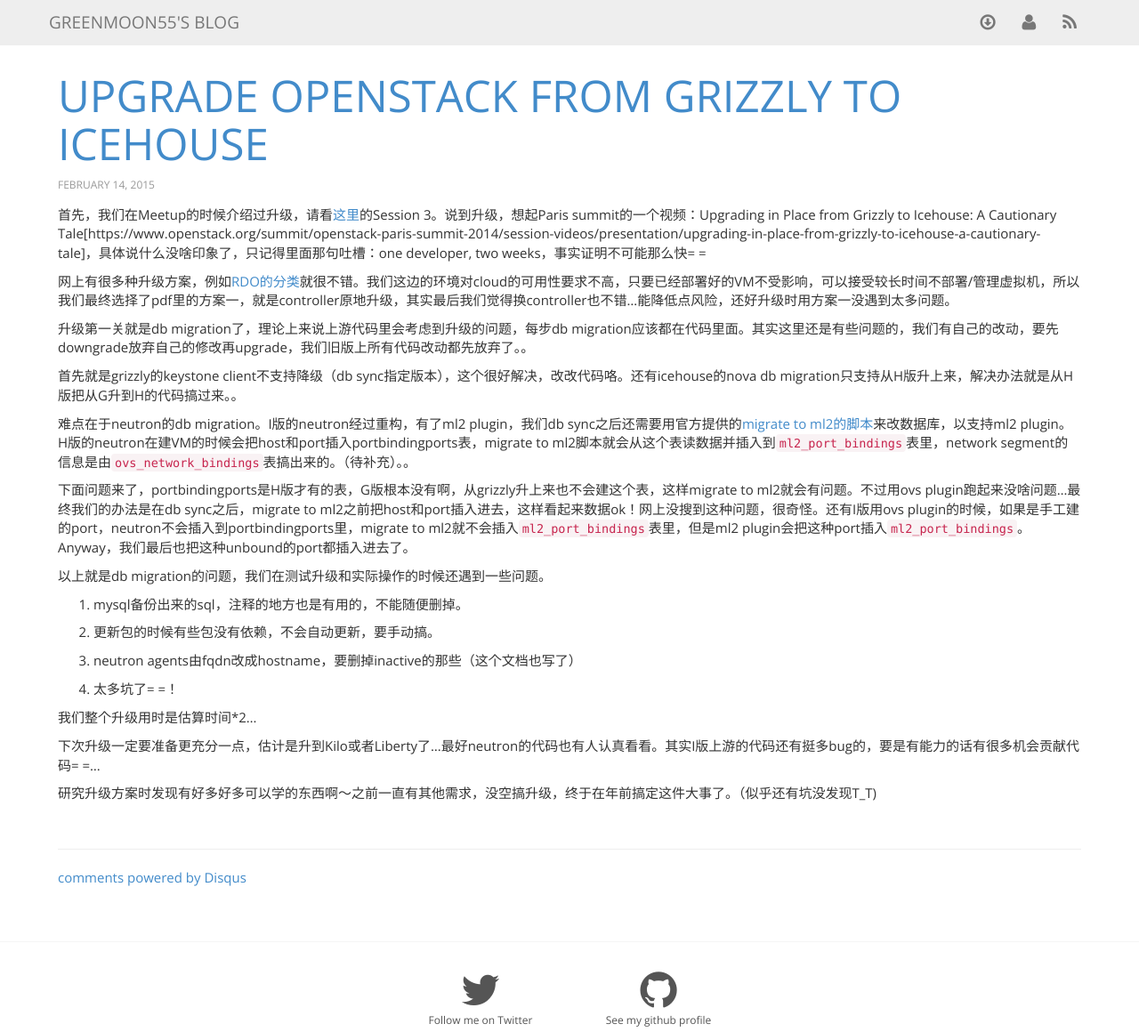
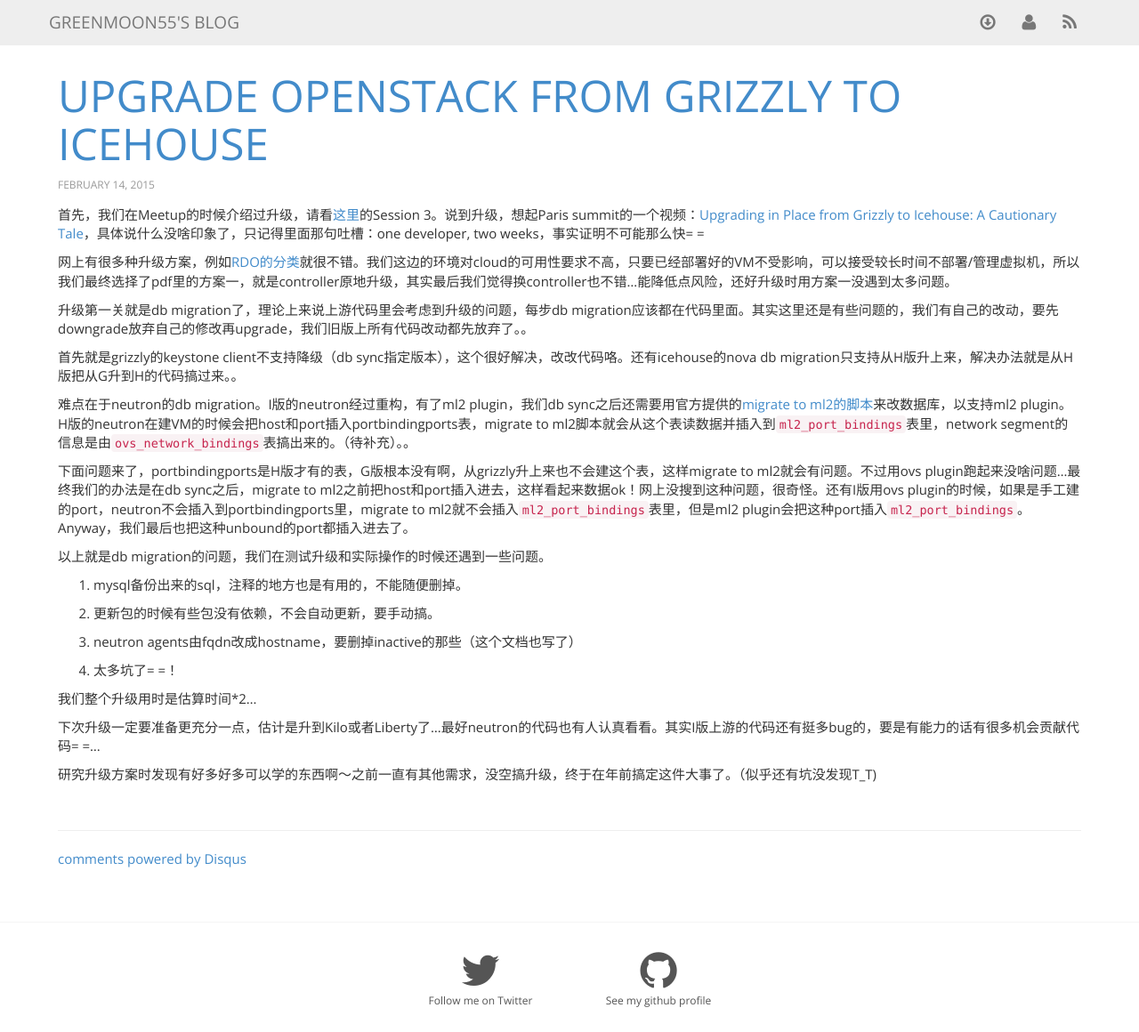
Before and after one commit to greenmoon55/greenmoon55.github.io, a Jekyll site: the page built from _posts/2015-02-14-upgrade-openstack-from-grizzly-to-icehouse.md, in a window 1280 px wide and 1285 px high, cut to the strip 0-1160 px from the top of the window. Shown: the whole strip at 89% size. Built offline with Jekyll 4.4.1, drawn with Linux system fonts in a browser that asks for light colours; nearby versions of some CDN libraries; Markdown is read by kramdown in place of the engine named in the settings; comment, search, counter and statistics services are not loaded; some of the changed lines change nothing that is shown.

Commit message:
fix video link

```diff
--- a/_posts/2015-02-14-upgrade-openstack-from-grizzly-to-icehouse.md
+++ b/_posts/2015-02-14-upgrade-openstack-from-grizzly-to-icehouse.md
@@ -4,7 +4,7 @@ title: Upgrade Openstack From Grizzly To Icehouse
 published: true
 ---
 
-首先，我们在Meetup的时候介绍过升级，请看[这里](http://techshow.ctrip.com/archives/810.html)的Session 3。说到升级，想起Paris summit的一个视频：Upgrading in Place from Grizzly to Icehouse: A Cautionary Tale[https://www.openstack.org/summit/openstack-paris-summit-2014/session-videos/presentation/upgrading-in-place-from-grizzly-to-icehouse-a-cautionary-tale]，具体说什么没啥印象了，只记得里面那句吐槽：one developer, two weeks，事实证明不可能那么快= =
+首先，我们在Meetup的时候介绍过升级，请看[这里](http://techshow.ctrip.com/archives/810.html)的Session 3。说到升级，想起Paris summit的一个视频：[Upgrading in Place from Grizzly to Icehouse: A Cautionary Tale](https://www.openstack.org/summit/openstack-paris-summit-2014/session-videos/presentation/upgrading-in-place-from-grizzly-to-icehouse-a-cautionary-tale)，具体说什么没啥印象了，只记得里面那句吐槽：one developer, two weeks，事实证明不可能那么快= =
 
 网上有很多种升级方案，例如[RDO的分类](https://openstack.redhat.com/Upgrading_RDO)就很不错。我们这边的环境对cloud的可用性要求不高，只要已经部署好的VM不受影响，可以接受较长时间不部署/管理虚拟机，所以我们最终选择了pdf里的方案一，就是controller原地升级，其实最后我们觉得换controller也不错...能降低点风险，还好升级时用方案一没遇到太多问题。
 
```
